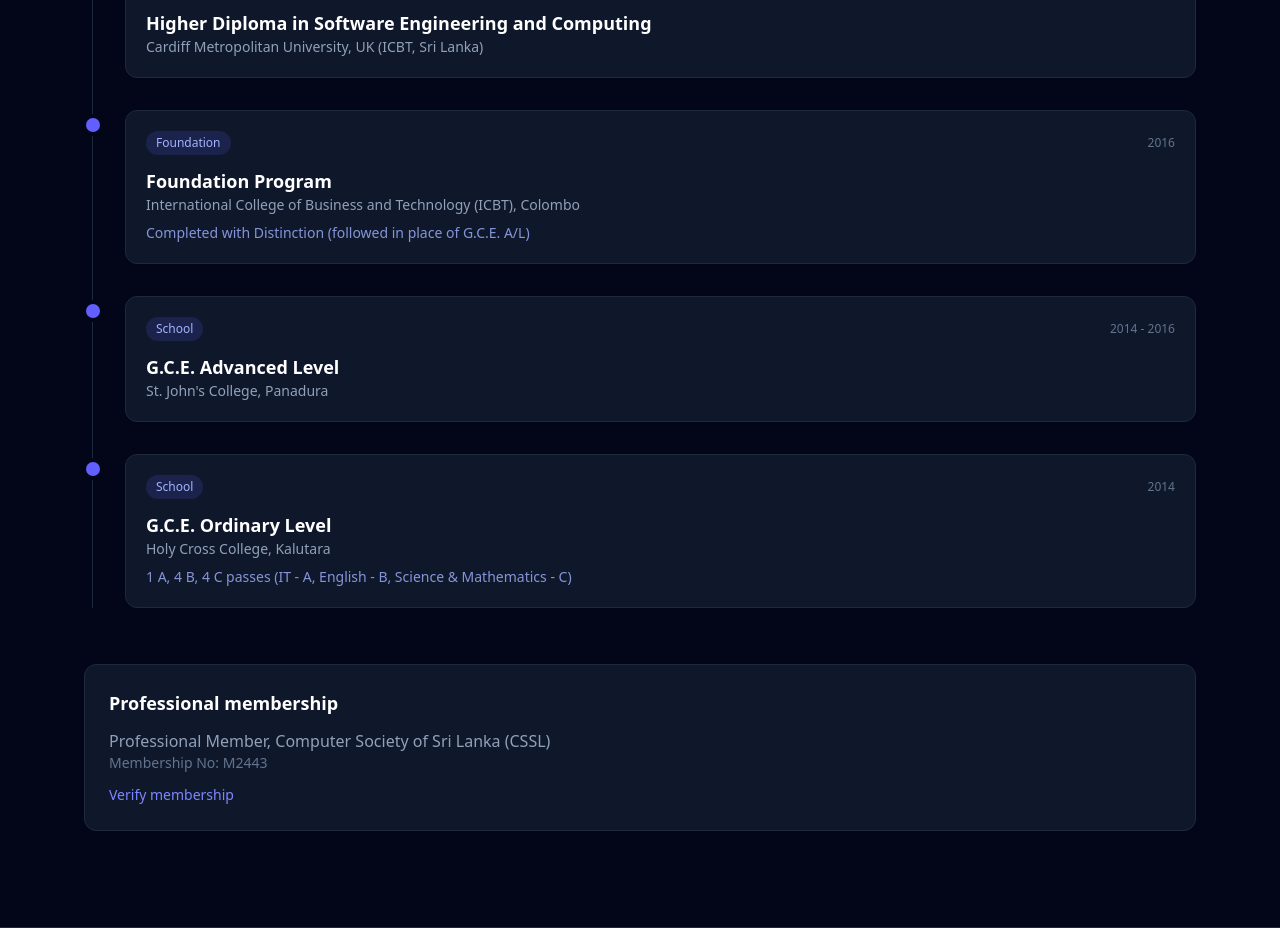
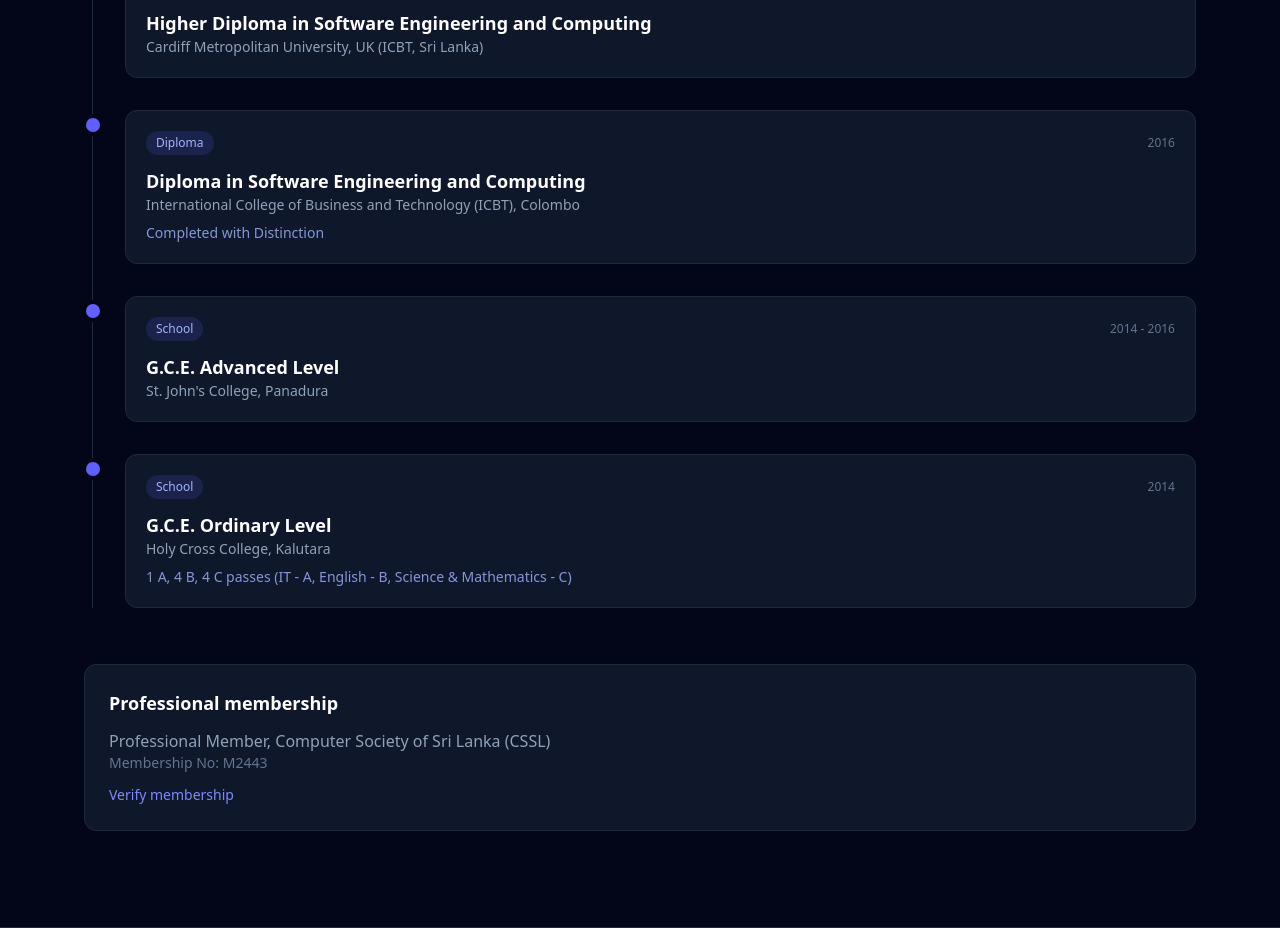
Before and after one commit to Malith3019/Malith3019.github.io, a plain HTML site: page index.html in a window 1280 px wide. Shown: the part 3083-4011 px from the top of the page. Drawn offline with Linux system fonts and the light colour scheme.

Commit message:
Update site

```diff
--- a/index.html
+++ b/index.html
@@ -275,12 +275,12 @@
                         class="p-5 rounded-xl bg-slate-900 border border-slate-800 hover:border-indigo-500/60 transition">
                         <div class="flex flex-wrap items-center justify-between gap-2 text-xs">
                             <span
-                                class="px-2.5 py-1 rounded-full bg-indigo-500/15 text-indigo-300">Foundation</span>
+                                class="px-2.5 py-1 rounded-full bg-indigo-500/15 text-indigo-300">Diploma</span>
                             <span class="text-slate-500">2016</span>
                         </div>
-                        <h3 class="mt-3 text-lg font-semibold text-white">Foundation Program</h3>
+                        <h3 class="mt-3 text-lg font-semibold text-white">Diploma in Software Engineering and Computing</h3>
                         <p class="text-slate-400 text-sm">International College of Business and Technology (ICBT), Colombo</p>
-                                                    <p class="mt-2 text-sm text-indigo-300/80">Completed with Distinction (followed in place of G.C.E. A/L)</p>
+                                                    <p class="mt-2 text-sm text-indigo-300/80">Completed with Distinction</p>
                                             </div>
                 </div>
                             <div class="pl-8 relative">
```
Also changed, not shown: 1 other file.
